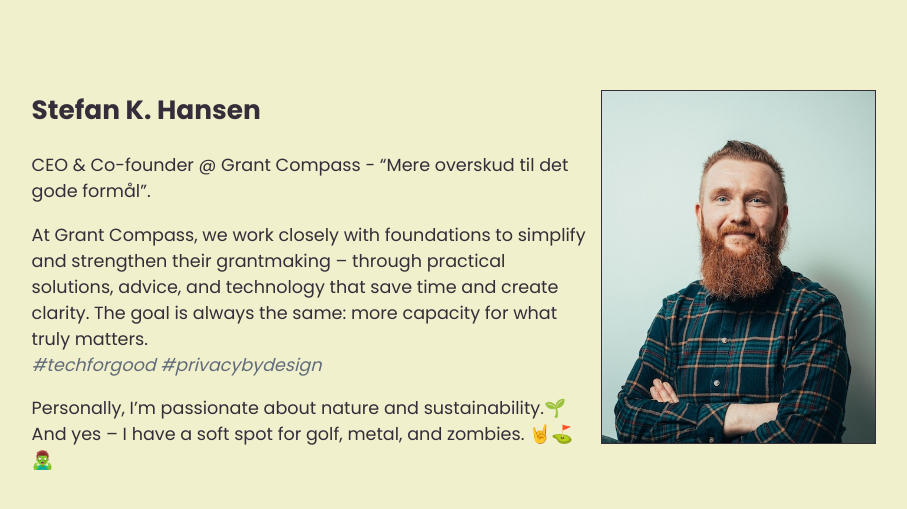
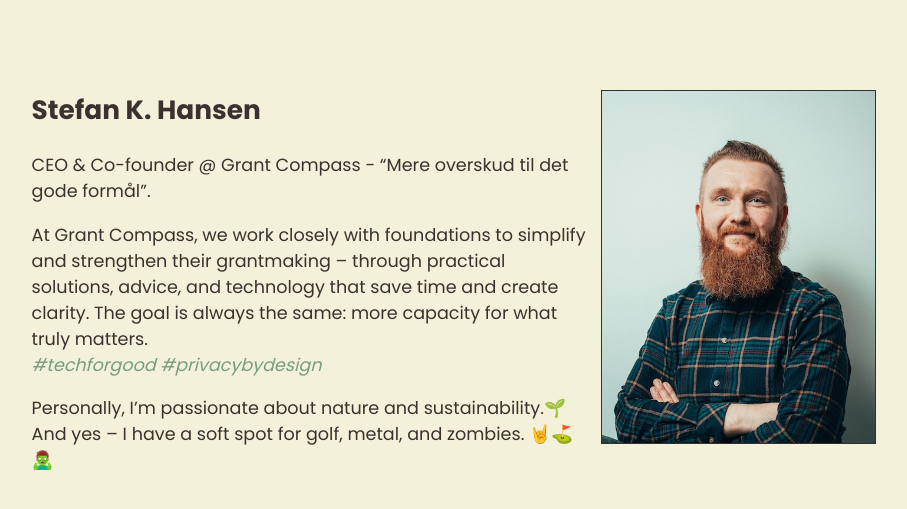
Before and after one commit to skhansen/skhansen.github.io, a Jekyll site: the page built from index.md, in a window 1280 px wide. Shown: the top 509 px of the page, without its empty margins (186-1093 px from the left). Built offline with Jekyll 4.4.1, drawn with Linux system fonts in a browser that asks for light colours; our own code applies the rules of GitHub Pages for plain Markdown files.

Commit message:
Update style.scss

```diff
--- a/assets/css/style.scss
+++ b/assets/css/style.scss
@@ -14,9 +14,9 @@
 }
 
 body {
-    background-color:#f1f0cc;
+    background-color:#f3f1d9;
     margin: 0;
-    color:#352D39;
+    color:#3b322f;
     font-family: 'Poppins';
 }
 
@@ -29,7 +29,7 @@
     margin-top:0;
 }
 em {
-    color:#616C7A;
+    color:#7a9c80;
 }
 
 .main-content {
```
